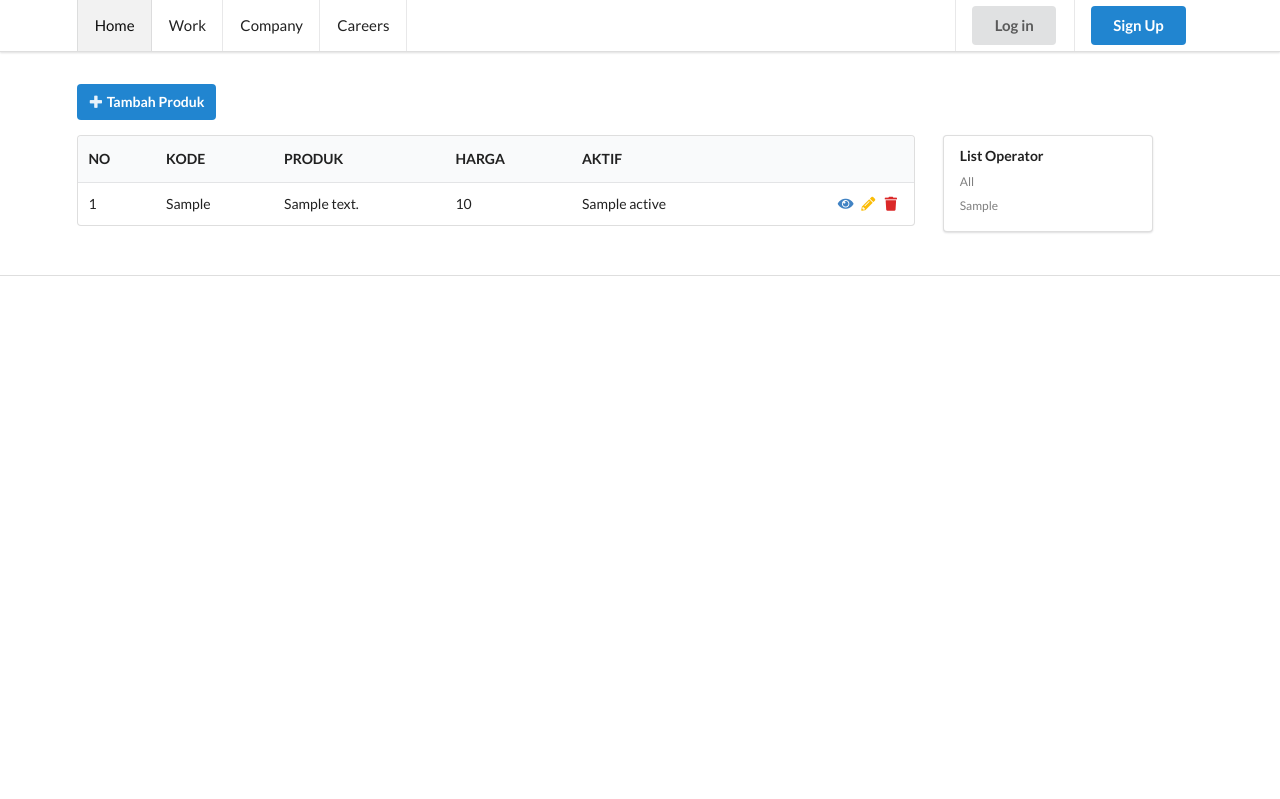
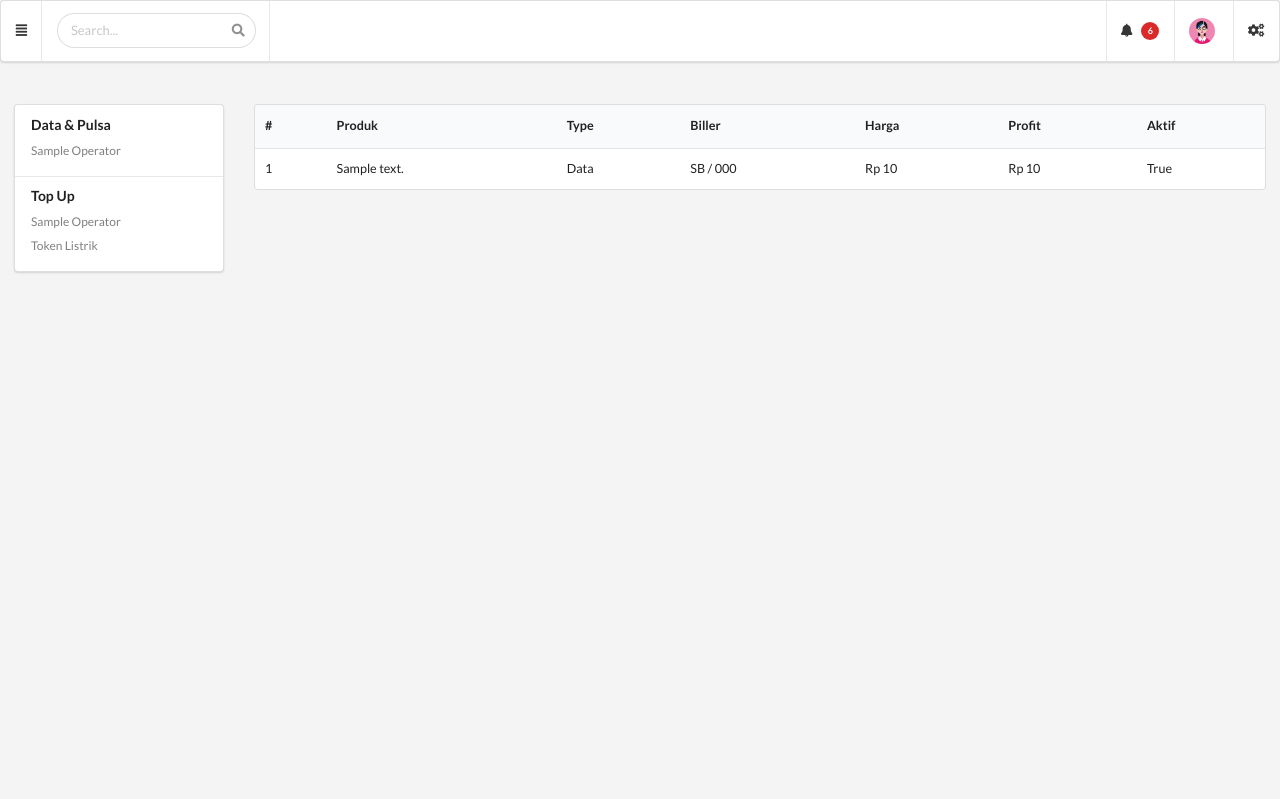
Before and after one commit to cursecan/epayment, a Django app: template template/userprofile/produk.html in a window 1280 px wide. Shown: the top 799 px of the page. After the commit the page ends 273 px from the top, so only its background shows below. Run offline with Django 3.2, Linux system fonts and the light colour scheme; tables that the repository leaves empty hold one stand-in row (values such as "Sample post"); the template is opened without the code that fills it: values that come from a table or form of the project are taken from there, most other values are stand-ins (such as "Sample title", 1, 10 or a date in 2020); some libraries are stand-ins or nearby versions.

Commit message:
Update V.2.1

```diff
--- a/Mpayment/settings.py
+++ b/Mpayment/settings.py
@@ -154,6 +154,10 @@ SIAPBAYAR_ID = config('SIAPBAYAR_ID')
 SIAPBAYAR_PASS = config('SIAPBAYAR_PASS')
 SIAP_URL = config('SIAP_URL')
 
+RAJABILLER_ID = config('RAJABILLER_ID')
+RAJABILLER_PASS = config('RAJABILLER_PASS')
+RAJA_URL = config('RAJA_URL')
+
 # REST_FRAMEWORK = {
 #     'DEFAULT_PAGINATION_CLASS': 'rest_framework.pagination.LimitOffsetPagination',
 #     'PAGE_SIZE': 100
--- a/mpulsa/admin.py
+++ b/mpulsa/admin.py
@@ -2,7 +2,7 @@ from django.contrib import admin
 from import_export.admin import ImportExportModelAdmin
 
 
-from .models import Operator, PrefixNumber, Product, Transaksi, ResponseTransaksi
+from .models import Operator, PrefixNumber, Product, Transaksi, ResponseTransaksi, TransaksiRb, ResponseTransaksiRb
 from .forms import ProductForm, TransaksiForm
 from .resources import ProductResource, TransaksiResource
 
@@ -36,6 +36,6 @@ class TransaksiAdmin(ImportExportModelAdmin):
     search_fields = ['trx_code', 'phone']
 
 
-# admin.site.register(Product)
-# admin.site.register(Transaksi)
+admin.site.register(ResponseTransaksiRb)
+admin.site.register(TransaksiRb)
 admin.site.register(ResponseTransaksi)
--- a/mpulsa/models.py
+++ b/mpulsa/models.py
@@ -3,7 +3,7 @@ from django.contrib.auth.models import User
 
 from userprofile.models import PembukuanTransaksi, CatatanModal
 
-from .utils import generate_pulsa_trx
+from .utils import generate_pulsa_trx, generate_code_trx
 
 
 class Operator(models.Model):
@@ -20,6 +20,20 @@ class PrefixNumber(models.Model):
 
     def __str__(self):
         return self.prefix
+
+
+class Biller(models.Model):
+    LIST_BILLER = (
+        ('SB', 'Siap Bayar'),
+        ('RB', 'Raja Biller'),
+    )
+    nama = models.CharField(max_length=100)
+    code = models.CharField(max_length=20, unique=True)
+    price = models.PositiveIntegerField(default=0)
+    biller = models.CharField(max_length=2, choices=LIST_BILLER)
+
+    def __str__(self):
+        return self.biller+' / '+self.code
 
 
 class ActiveProdukmanager(models.Manager):
@@ -42,6 +56,7 @@ class Product(models.Model):
     keterangan = models.CharField(max_length=200, blank=True)
     parse_text = models.CharField(max_length=200, blank=True)
     active = models.BooleanField(default=False)
+    biller = models.OneToOneField(Biller, on_delete=models.SET_NULL, null=True)
     timestamp = models.DateTimeField(auto_now_add=True)
     update = models.DateTimeField(auto_now=True)
 
@@ -110,3 +125,56 @@ class ResponseTransaksi(models.Model):
 
     def __str__(self):
         return str(self.trx)
+
+
+# TRANSAKSI RAJABILLER
+class TransaksiRb(models.Model):
+    status_number = (
+        (0, 'Success'),
+        (1, 'Pending'),
+        (9, 'Gagal'),
+    )
+    trx_code  = models.CharField(max_length=16, blank=True)
+    product = models.ForeignKey(Product, on_delete=models.CASCADE)
+    price = models.PositiveIntegerField(default=0)
+    phone = models.CharField(max_length=20)
+    status = models.PositiveSmallIntegerField(choices=status_number, default=0)
+    user = models.ForeignKey(User, on_delete=models.CASCADE, default=1)
+    pembukuan = models.OneToOneField(PembukuanTransaksi, on_delete=models.SET_NULL, null=True, related_name='mpulsa_rbbuku_transaksi')
+    catatan_modal = models.OneToOneField(CatatanModal, on_delete=models.SET_NULL, null=True, blank=True, related_name='mpulsa_rbcctt_modal')
+    timestamp = models.DateTimeField(auto_now_add=True)
+    update = models.DateTimeField(auto_now=True)
+
+    class Meta:
+        get_latest_by = 'timestamp'
+        ordering = ['-timestamp']
+
+    def __str__(self):
+        return self.trx_code
+
+
+    def save(self, *args, **kwargs):
+        if self.trx_code is None or self.trx_code == '':
+            self.trx_code = generate_code_trx(self)
+        super(TransaksiRb, self).save(*args, **kwargs)
+
+
+
+# RESPONSE TRANSAKSI RAJABILLER
+class ResponseTransaksiRb(models.Model):
+    trx = models.OneToOneField(TransaksiRb, on_delete=models.SET_NULL, null=True)
+    kode_produk = models.CharField(max_length=30)
+    waktu = models.CharField(max_length=40)
+    no_hp = models.CharField(max_length=20)
+    sn = models.CharField(max_length=100)
+    ref1 = models.CharField(max_length=100)
+    ref2 = models.CharField(max_length=100)
+    status = models.CharField(max_length=10)
+    ket = models.CharField(max_length=200, blank=True)
+    saldo_terpotong = models.IntegerField(default=0)
+    sisa_saldo = models.IntegerField(default=0)
+    timestamp = models.DateTimeField(auto_now_add=True)
+    update = models.DateTimeField(auto_now=True)
+
+    def __str__(self):
+        return str(self.trx)
--- a/template/base_admin.html
+++ b/template/base_admin.html
@@ -29,7 +29,7 @@
                 <i class="trademark icon"></i>
                 Transaksi
             </a>
-            <a class="item">
+            <a href="{% url 'userprofile:produk' %}" class="item">
                 <i class="coffee icon"></i>
                 Produk
             </a>
--- a/template/userprofile/includes/partial-member-data.html
+++ /dev/null
@@ -1,3 +0,0 @@
-{% load humanize %}
-
-<div class="ui sub header {% if profile.saldo > 0 %}green{% else %}red{% endif %}">{{ profile.saldo|intcomma }} IDR</div>
--- a/template/userprofile/includes/partial_add_saldo.html
+++ b/template/userprofile/includes/partial_add_saldo.html
@@ -6,13 +6,13 @@
         <div class="content">
             Tambah Saldo
             <div class="sub header">
-                {{ profile.user.first_name|title }}
+                {{ member.user.first_name|title }}
             </div>
         </div>
     </div>
 </div>
 <div class="content">
-    <form class="ui form js-saldo-form" action="{% url 'userprofile:tambah_saldo' profile.id %}" method="post">
+    <form class="ui form js-saldo-form" action="{% url 'userprofile:tambah_saldo' member.id %}" method="post">
         {% csrf_token %}
         <div class="field">
             <label for="{{ form.debit.id_for_label }}">Nominal</label>
--- a/template/userprofile/produk.html
+++ b/template/userprofile/produk.html
@@ -1,87 +1,71 @@
-{% extends 'base.html' %}
+{% extends 'base_admin.html' %}
+{% load static %}
+{% load humanize %}
 
-{% block css %}
-    <style>
-    .adbase .ui.container {
-        margin-bottom: 15px;
-    }
-    </style>
+{% block title %}
+Produk
 {% endblock %}
 
 {% block content %}
-<div class="ui vertical adbase segment" style="margin-top:70px">
-    <div class="ui container">
-        <button class="ui primary icon button"><i class="ui icon add"></i> Tambah Produk</button>
+<div class="ui vertical basic segment">
+    <div class="ui fluid container">
+        <div class="ui equal width padded grid">
+            <div class="row">
+                <div class="three wide column">
+                    <div class="ui vertical menu">
+                       <div class="item">
+                            <div class="header">Data & Pulsa</div>
+                            <div class="menu">
+                                {% for operator in pulsa_operators %}
+                                <a href="#" class="item">{{ operator.operator|title }}</a>
+                                {% endfor %}
                             </div>
-    <div class="ui grid container">
-        <div class="twelve wide column">
-            <table class="ui table">
+                       </div>
+                       <div class="item">
+                           <div class="header">Top Up</div>
+                           <div class="menu">
+                               {% for operator in trans_operators %}
+                               <a href="#" class="item">{{ operator.operator|title }}</a>
+                               {% endfor %}
+                               <a href="#" class="item">Token Listrik</a>
+                           </div>
+                       </div>
+                    </div>
+                </div>
+                <div class="column">
+                    <table class="ui small table" id="porduk-id">
                         <thead>
                             <tr>
-                        <th>NO</th>
-                        <th>KODE</th>
-                        <th>PRODUK</th>
-                        <th>HARGA</th>
-                        <th>AKTIF</th>
-                        <th></th>
+                                <th>#</th>
+                                <th>Produk</th>
+                                <th>Type</th>
+                                <th>Biller</th>
+                                <th>Harga</th>
+                                <th>Profit</th>
+                                <th>Aktif</th>
                             </tr>
                         </thead>
                         <tbody>
-                    {% for produk in produks %}
+                            {% for product in products %}
                             <tr>
-                            <td>{{ forloop.counter0|add:produks.start_index }}</td>
-                            <td>{{ produk.kode_internal }}</td>
-                            <td>{{ produk.keterangan }}</td>
-                            <td>{{ produk.price }}</td>
-                            <td>{{ produk.active }}</td>
-                            <td class="right aligned">
-                                <a href="#"><i class="ui icon eye"></i></a>
-                                <a href="#"><i class="ui icon pencil yellow"></i></a>
-                                <a href="#"><i class="ui icon trash red"></i></a>
-                            </td>
+                                <td>{{ forloop.counter }}</td>
+                                <td>{{ product.keterangan }}</td>
+                                <td>{{ product.get_type_layanan_display|title }}</td>
+                                <td>{{ product.biller }}</td>
+                                <td>Rp {{ product.price |intcomma }}</td>
+                                <td>Rp {{ product.biller.price|intcomma }}</td>
+                                <td>{{ product.active }}</td>
+                            </tr>
+                            {% empty %}
+                            <tr>
+                                <td colspan="6">Tidak ada produk terdaftar.</td>
                             </tr>
                             {% endfor %}
                         </tbody>
                     </table>
                 </div>
-        <div class="four wide column">
-            <div class="ui vertical menu">
-                <div class="item">
-                    <div class="header">
-                        List Operator
-                    </div>
-                    <div class="menu">
-                        <a href="?op=" class="item">All</a>
-                        {% for operator in operators %}
-                        <a href="?op={{ operator.id }}" class="item">{{ operator.operator|title }}</a>
-                        {% endfor %}
             </div>
         </div>
     </div>
 </div>
-    </div>
-    {% if produks.has_other_pages %}
-    <div class="ui container">
-        <div class="ui pagination menu">
-            {% if produks.has_previous %}
-            <a href="?page={{ produks.previous_page_number }}" class="item">Prev</a>
-            {% else %}
-            <div class="item"><span>&laquo;</span></div>
-            {% endif %}
-            {% for i in produks.paginator.page_range %}
-                {% if produks.number == i%}
-                <div class="item active">{{ i }}</div>
-                {% else %}
-                <a href="?page={{ i }}" class="item">{{ i }}</a>
-                {% endif %}
-            {% endfor %}
-            {% if produks.has_next %}
-            <a href="?page={{ produks.next_page_number }}" class="item">Next</a>
-            {% else %}
-            <div class="item"><span>&laquo;</span></div>
-            {% endif %}
-        </div>
-    </div>
-    {% endif %}
-</div>
 {% endblock %}
--- a/userprofile/models.py
+++ b/userprofile/models.py
@@ -107,6 +107,10 @@ class CatatanModal(models.Model):
         (3, 'Refund'),
         (4, 'Tambah Saldo')
     )
+    LIST_BILLER = (
+        ('SB', 'Siap Bayar'),
+        ('RB', 'Raja Biller'),
+    )
 
     debit = models.PositiveIntegerField(default=0)
     kredit = models.PositiveIntegerField(default=0)
@@ -115,6 +119,7 @@ class CatatanModal(models.Model):
     parent_id = models.OneToOneField('self', on_delete=models.SET_NULL, null=True, blank=True)
     confirmed = models.BooleanField(default=False)
     keterangan = models.CharField(max_length=200, blank=True)
+    biller = models.CharField(max_length=2, choices=LIST_BILLER, default='RB')
     timestamp = models.DateTimeField(auto_now_add=True)
 
     class Meta:
--- a/userprofile/urls.py
+++ b/userprofile/urls.py
@@ -19,4 +19,6 @@ urlpatterns = [
     path('usergroups/collectrasio/', views.colrasio_dataset, name='collect_rasio'),
     path('checktrx/', views.checkTrxView, name='checktrx'),
     path('sistemprice/', views.checkHargaView, name='price'),
+
+    path('produk/', views.produk_View, name='produk'),
 ]
```
Also changed, not shown: mpulsa/signals.py (+157 -4 lines), mpulsa/utils.py (+15 -0 lines), template/userprofile/includes/partial_member_data.html (added, +22 -0 lines), template/userprofile/members.html (+3 -21 lines), userprofile/views.py (+21 -6 lines), mpulsa/migrations/0003_auto_20180603_0949.py (added), mpulsa/migrations/0004_auto_20180604_1505.py (added), userprofile/migrations/0008_catatanmodal_biller.py (added). Lines whose indentation alone changed are shown as unchanged.
